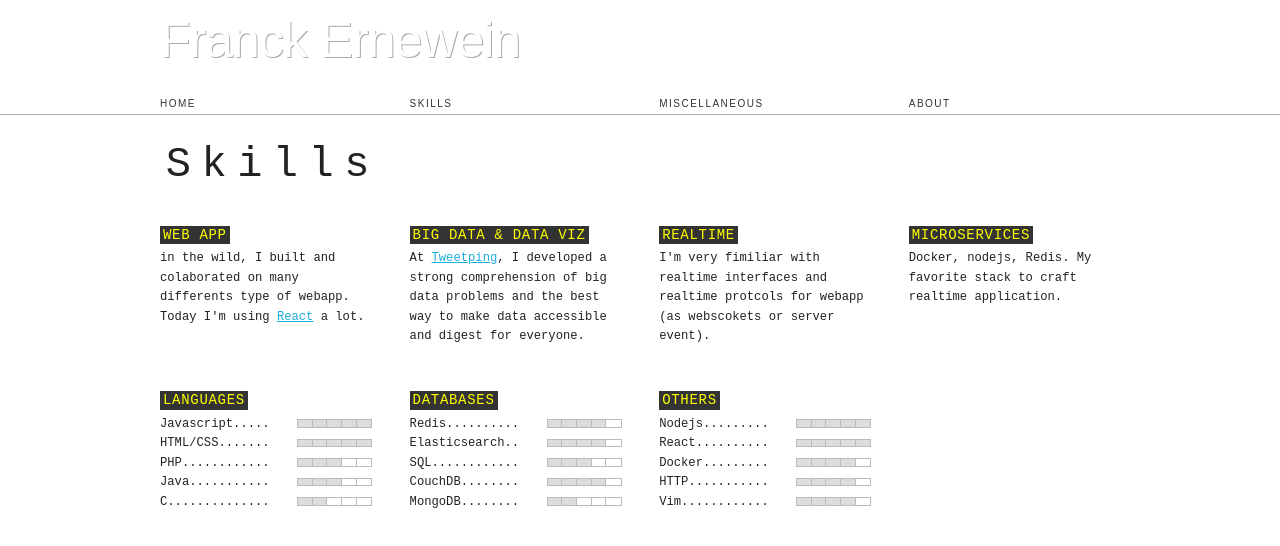
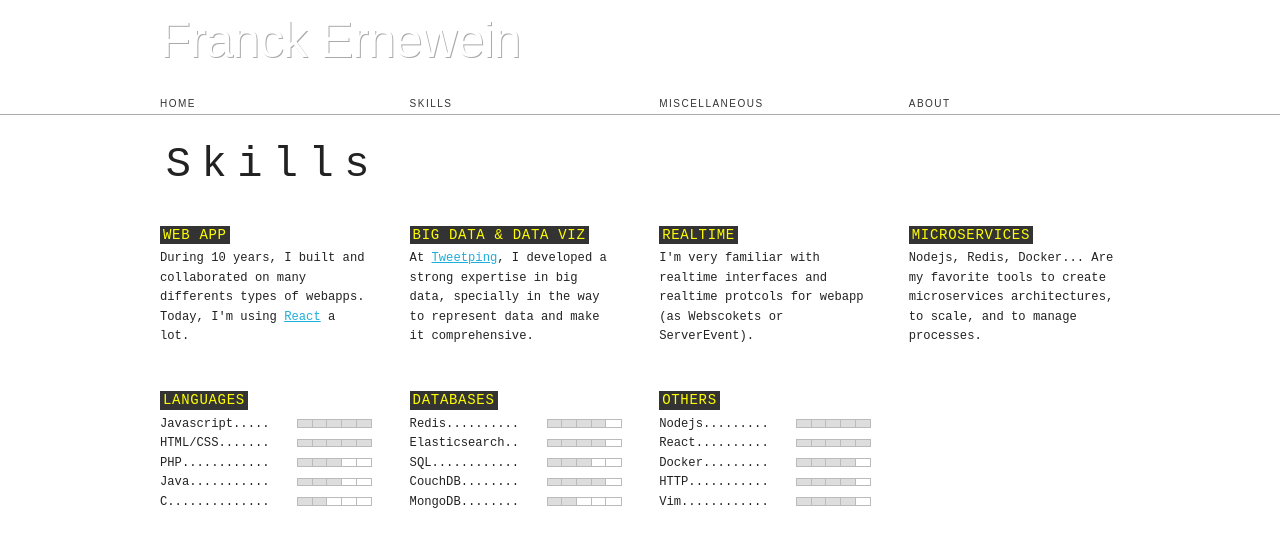
Before and after one commit to FranckErnewein/franckernewein.com, a React (Create React App) app: page /skills in a window 1280 px wide. Shown: the top 546 px of the page. Built offline with nearby package versions, Linux system fonts and the light colour scheme.

Commit message:
task: content wording (Home, Skills, About)

```diff
--- a/src/About.jsx
+++ b/src/About.jsx
@@ -28,7 +28,7 @@ export default function About(){
           </li>
           <li>
             <a href="https://www.linkedin.com/in/franck-ernewein-ba881b99/">
-              <i className="fa fa-linkedin-square" /> Linked in
+              <i className="fa fa-linkedin-square" /> LinkedIn
             </a>
           </li>
           <li>
@@ -42,7 +42,7 @@ export default function About(){
       <div className="columns six">
         <h3>Source code</h3>
         <p>
-          This website was designed with React, you can checkout the source on <a href="https://github.com/FranckErnewein/franckernewein.com">github</a>.
+          This website was designed with React, you can checkout the <a href="https://github.com/FranckErnewein/franckernewein.com">source code</a> on Github.
         </p>
       </div>
     </div>
--- a/src/Home.jsx
+++ b/src/Home.jsx
@@ -8,6 +8,7 @@ export default function Home(){
     <p>
       I'm software engineer, strong javascripter, web interface friendly.<br />
       I'm also a French entrepreneur, founder of <a href="https://www.tweetping.net/">tweetping.net</a><br />
+      I'm 34 years old.<br />
       <br />
       I'm currently available for freelance missions.
     </p>
--- a/src/Skills.jsx
+++ b/src/Skills.jsx
@@ -10,28 +10,28 @@ export default function Skills(){
       <div className="columns three">
         <h3>Web app</h3>
         <p>
-          in the wild, I built and colaborated on many differents type of webapp. Today I'm using <a href="https://facebook.github.io/react/">React</a> a lot.
+          During 10 years, I built and collaborated on many differents types of webapps. Today, I'm using <a href="https://facebook.github.io/react/">React</a> a lot.
         </p>
       </div>
 
       <div className="columns three">
         <h3>Big Data &amp; Data viz</h3>
         <p>
-          At <a href="https://www.tweetping.net/">Tweetping</a>, I developed a strong comprehension of big data problems and the best way to make data accessible and digest for everyone.
+          At <a href="https://www.tweetping.net/">Tweetping</a>, I developed a strong expertise in big data, specially in the way to represent data and make it comprehensive.
         </p>
       </div>
 
       <div className="columns three">
         <h3>Realtime</h3>
         <p>
-          I'm very fimiliar with realtime interfaces and realtime protcols for webapp (as webscokets or server event).
+          I'm very familiar with realtime interfaces and realtime protcols for webapp (as Webscokets or ServerEvent).
         </p>
       </div>
 
       <div className="columns three">
         <h3>Microservices</h3>
         <p>
-          Docker, nodejs, Redis. My favorite stack to craft realtime application.
+          Nodejs, Redis, Docker... Are my favorite tools to create microservices architectures, to scale, and to manage processes.
         </p>
       </div>
 
```
